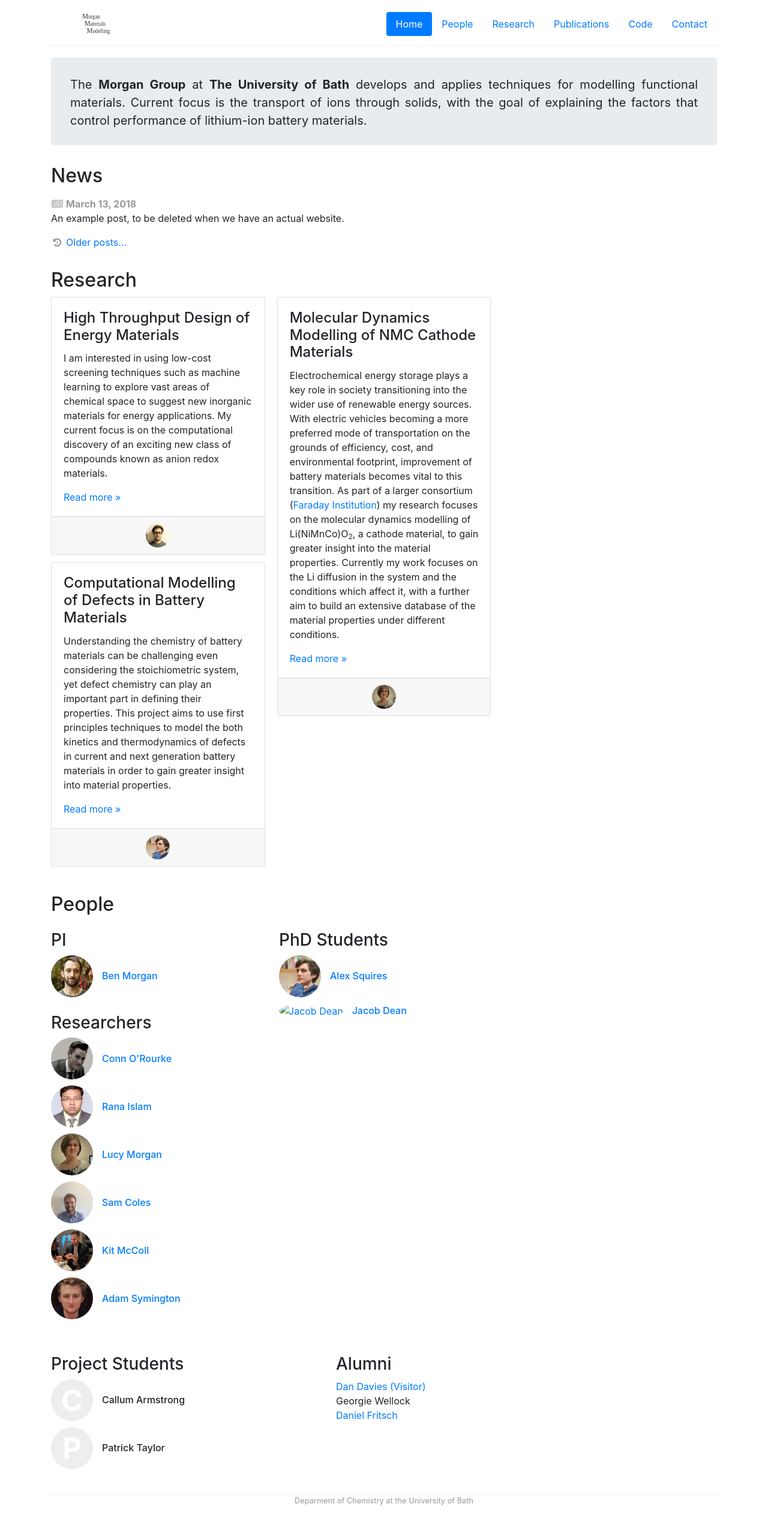
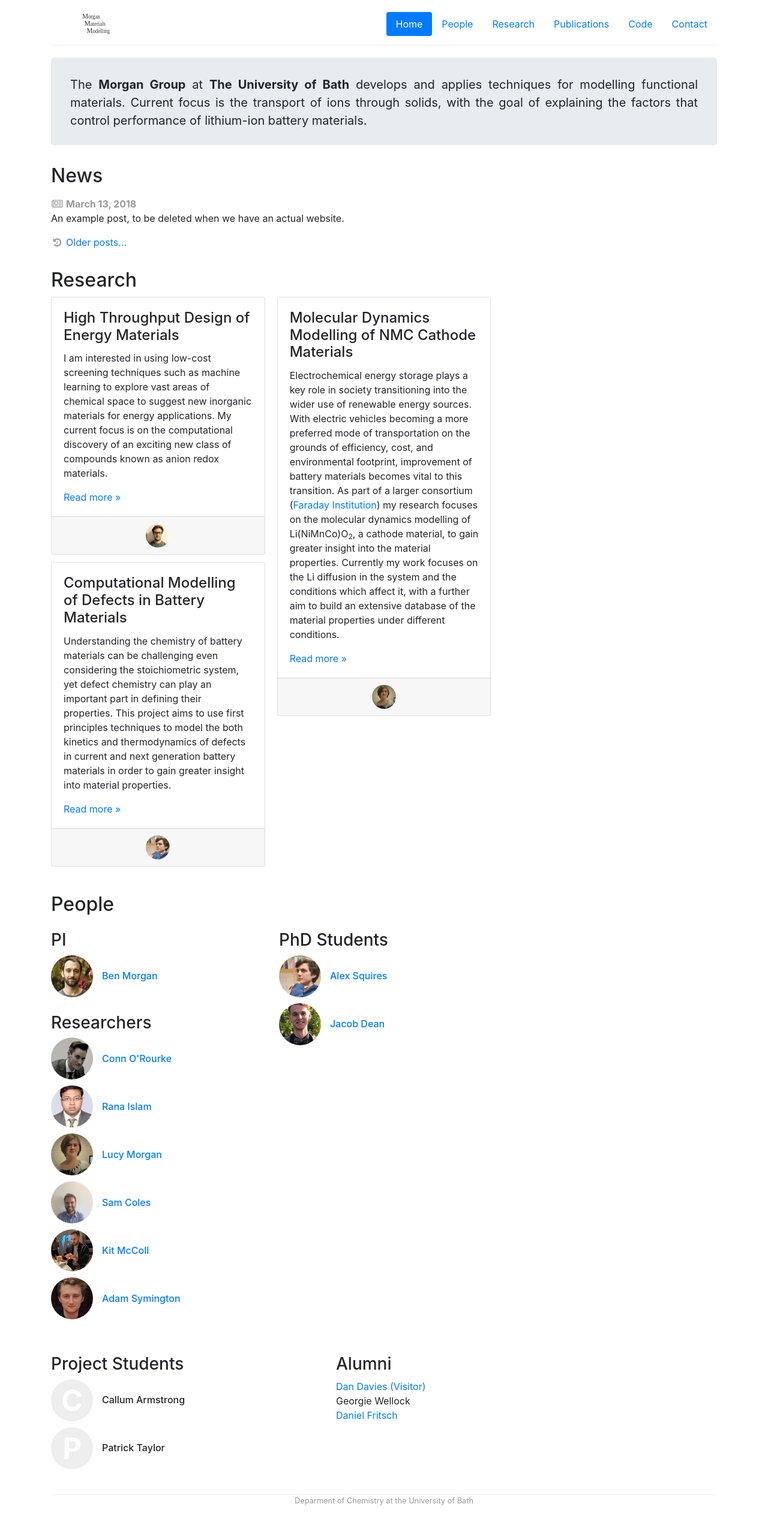
Before and after one commit to morgan-group-bath/morgan-group-bath.github.io, a Jekyll site: the page built from index.html, in a window 1280 px wide. Shown: the whole page at 60% size. Built offline with Jekyll 4.4.1, drawn with Linux system fonts in a browser that asks for light colours.

Commit message:
image correcting path

```diff
--- a/_data/people.yml
+++ b/_data/people.yml
@@ -44,7 +44,7 @@ Jacob:
     display_name: "Jacob Dean"
     role: phd
     webpage: https://j-m-dean.github.io
-    image: jacob.jpg
+    image: /img/people/jacob.jpg
 
 Daniel:
     display_name: "Daniel Fritsch"
```
